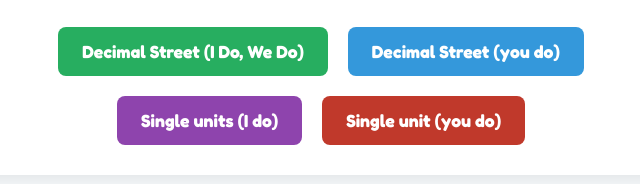
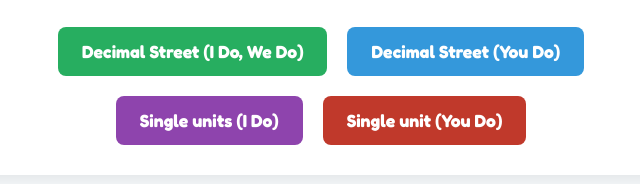
Before and after one commit to Phonic1/ds, a plain HTML site: page index.html in a window 1280 px wide. Shown: the part 192-376 px from the top of the page, 319-959 px from the left. Drawn offline with Linux system fonts and the light colour scheme.

Commit message:
Update index.html

```diff
--- a/index.html
+++ b/index.html
@@ -3,7 +3,7 @@
 <head>
     <meta charset="UTF-8" />
     <meta name="viewport" content="width=device-width, initial-scale=1.0" />
-    <title>Nepean School maths suite</title>
+    <title>Nepean School Maths Suite</title>
     <!-- Preconnects for Google Fonts -->
     <link rel="preconnect" href="https://fonts.googleapis.com" />
     <link rel="preconnect" href="https://fonts.gstatic.com" crossorigin />
@@ -90,9 +90,9 @@
         <div class="nav-buttons">
             <!-- Navigation links to the respective programmes -->
             <a class="nav-button btn-green" href="DS.html">Decimal Street (I Do, We Do)</a>
-            <a class="nav-button btn-blue" href="htu.auto.html">Decimal Street (you do)</a>
-            <a class="nav-button btn-purple" href="su.ido.html">Single units (I do)</a>
-            <a class="nav-button btn-red" href="su.youdo.html">Single unit (you do)</a>
+            <a class="nav-button btn-blue" href="htu.auto.html">Decimal Street (You Do)</a>
+            <a class="nav-button btn-purple" href="su.ido.html">Single units (I Do)</a>
+            <a class="nav-button btn-red" href="su.youdo.html">Single unit (You Do)</a>
         </div>
     </div>
 </body>
```
